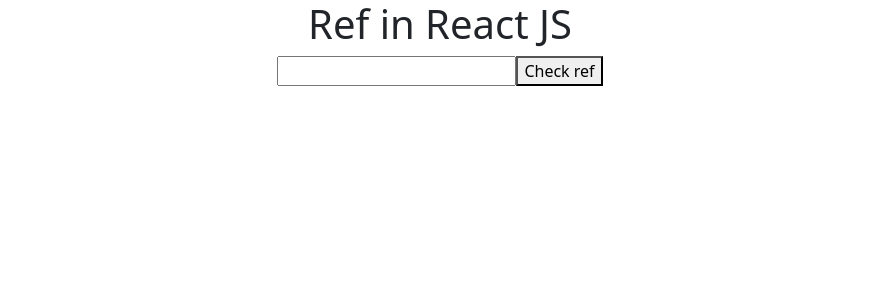
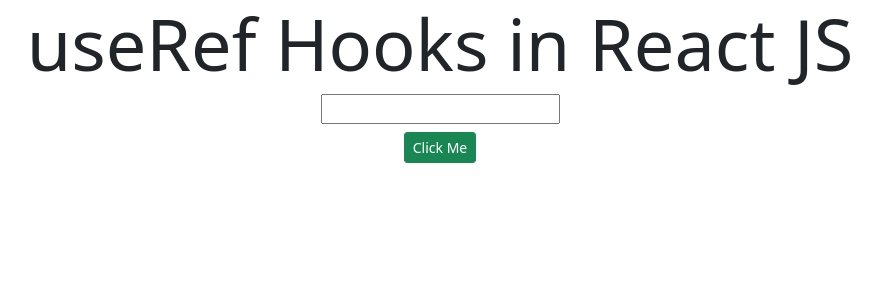
Before and after one commit to gulhaneaj007/reactapp, a React (Create React App) app: page / in a window 1280 px wide. Shown: the top 300 px of the page, without its empty margins (200-1081 px from the left). Built offline with nearby package versions, Linux system fonts and the light colour scheme.

Commit message:
useRef Hooks in React JS part 2

```diff
--- a/src/App.js
+++ b/src/App.js
@@ -1,31 +1,30 @@
-import React, { createRef, Component } from "react";
+import React, {  useRef } from "react";
 import "./App.css";
-class App extends Component {
-  constructor() {
-    super();
-    this.inputRef=createRef()
+function App() {
+  var inputRef=useRef(null)
+  function handleinput(){
+    console.warn("function called")
+    inputRef.current.value="100"
+    inputRef.current.style.color="red"
+    inputRef.current.style.backgroundColor="Yellow"
+    // inputRef.current.style.display="none"
+
+
+
+    inputRef.current.focus()
+
   }
-componentDidMount(){
-  // console.warn(this.inputRef)
-  // console.warn(this.inputRef.current.value="1000")
+  return (
+    <div className="App container">
+      <h1 className="display-2">useRef Hooks in React JS</h1>
+      <input type="text" ref={inputRef} />
+      <br />
+      <button onClick={handleinput} className="btn btn-sm btn-success my-2">
+        Click Me
+      </button>
 
-}
-getval() {
-  console.warn(this.inputRef.current.value)
-  this.inputRef.current.style.color="red"
-  this.inputRef.current.style.backgroundColor="black"
-
-}
-
-  render() {
-    return (
-      <div className="App container">
-        <h1>Ref in React JS</h1>
-        <input type="text" ref={this.inputRef}/>
-        <button onClick={()=>this.getval()}>Check ref</button>
-      </div>
-    );
-  }
+    </div>
+  );
 }
 
 export default App;
```
